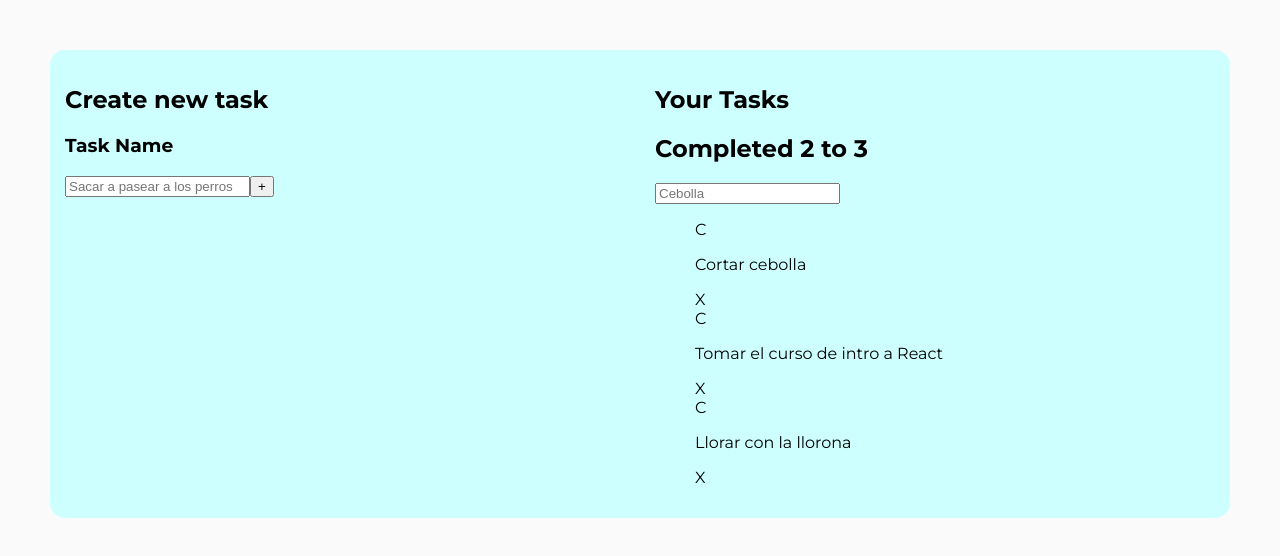
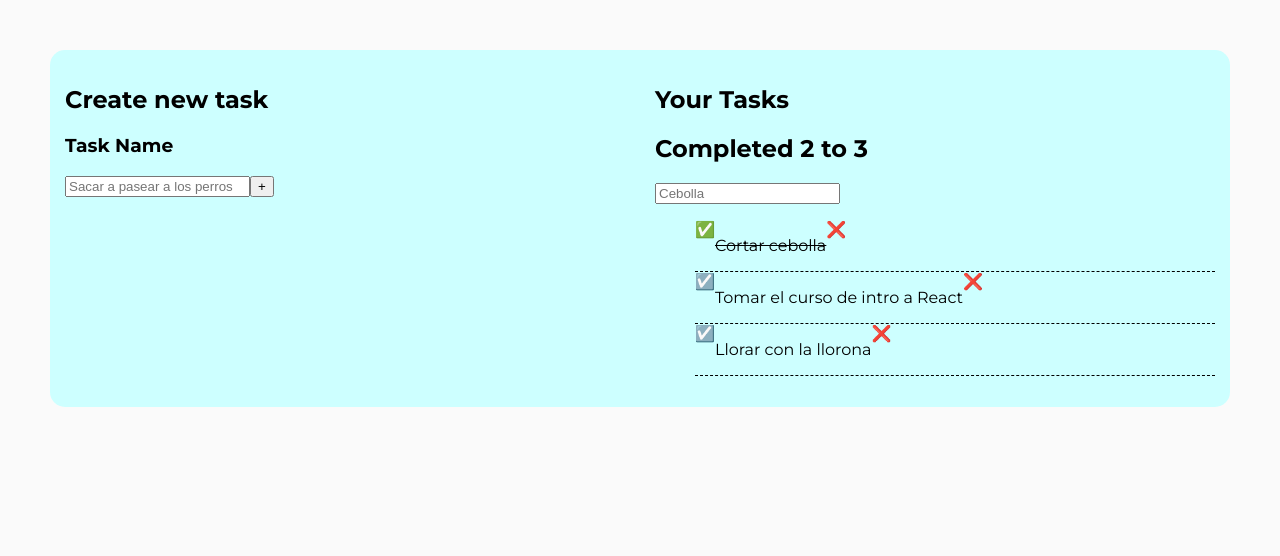
Before and after one commit to manliot/Todo-Machine, a React (Create React App) app: page / in a window 1280 px wide. Shown: the top 556 px of the page. Built offline with nearby package versions, Linux system fonts and the light colour scheme.

Commit message:
style: create tasks styles

```diff
--- a/src/App.js
+++ b/src/App.js
@@ -7,7 +7,7 @@ import { TodoList } from "./TodoList";
 import { TodoSearch } from "./TodoSearch";
 
 const todos = [
-  { text: 'Cortar cebolla', completed: false },
+  { text: 'Cortar cebolla', completed: true },
   { text: 'Tomar el curso de intro a React', completed: false },
   { text: 'Llorar con la llorona', completed: false }
 ]
--- /dev/null
+++ b/src/TodoItem.css
@@ -0,0 +1,9 @@
+.item{
+    display: flex;
+    border-bottom-width: 1px;
+    border-bottom-color: black;
+    border-bottom-style: dashed;
+}
+.item-text{
+    text-decoration: line-through;
+}
--- a/src/TodoItem.js
+++ b/src/TodoItem.js
@@ -1,11 +1,12 @@
 import React from 'react'
+import './TodoItem.css'
 
 function TodoItem(props) {
     return (
-        <li>
-            <span>C</span>
-            <p>{props.text}</p>
-            <span>X</span>
+        <li className='item'>
+            <span>{props.completed === true ? '✅' : '☑️'}</span>
+            <p className={props.completed === true ? 'item-text' : ''}>{props.text}</p>
+            <span>❌</span>
         </li>
     )
 }
--- a/src/index.css
+++ b/src/index.css
@@ -9,6 +9,8 @@ body {
 }
 li{
   list-style: none;
+  padding: 0;
+  margin: 0
 }
 /* * { margin: 0; padding: 0; } */
 code {
```
